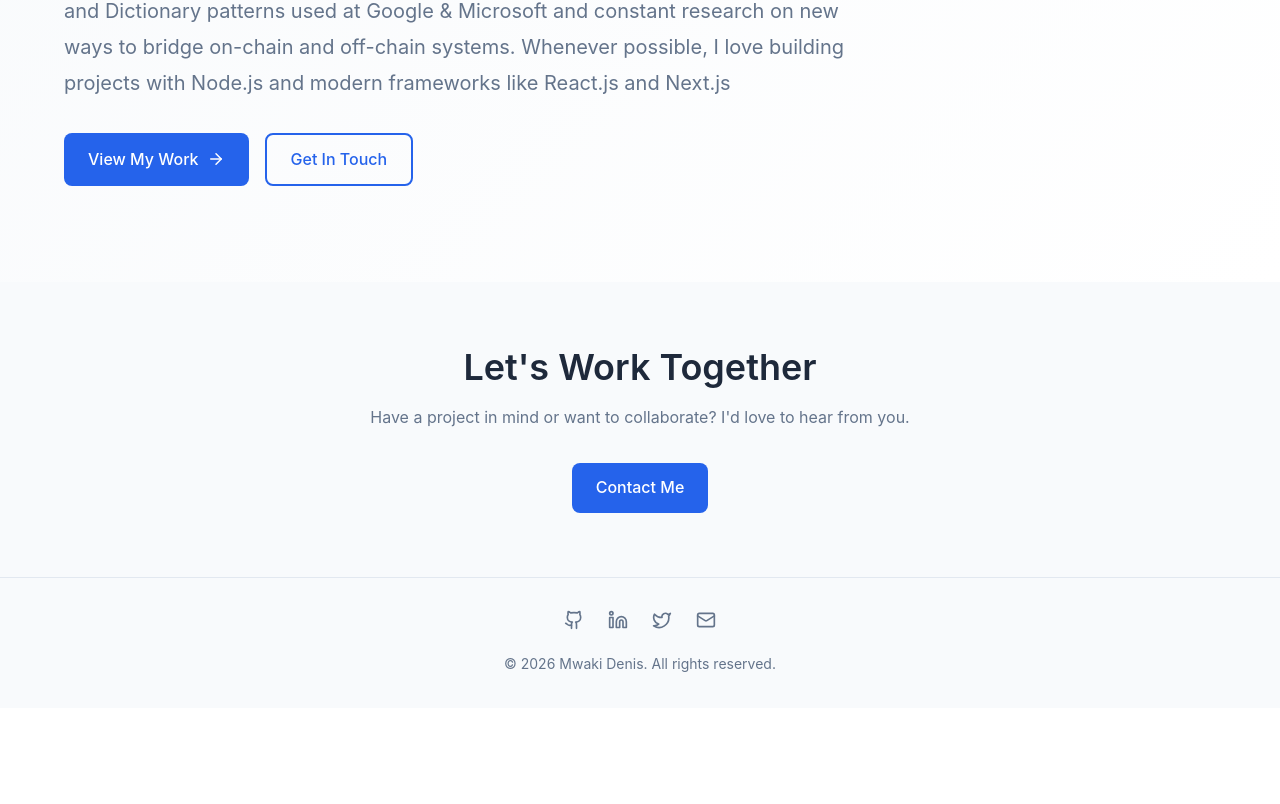
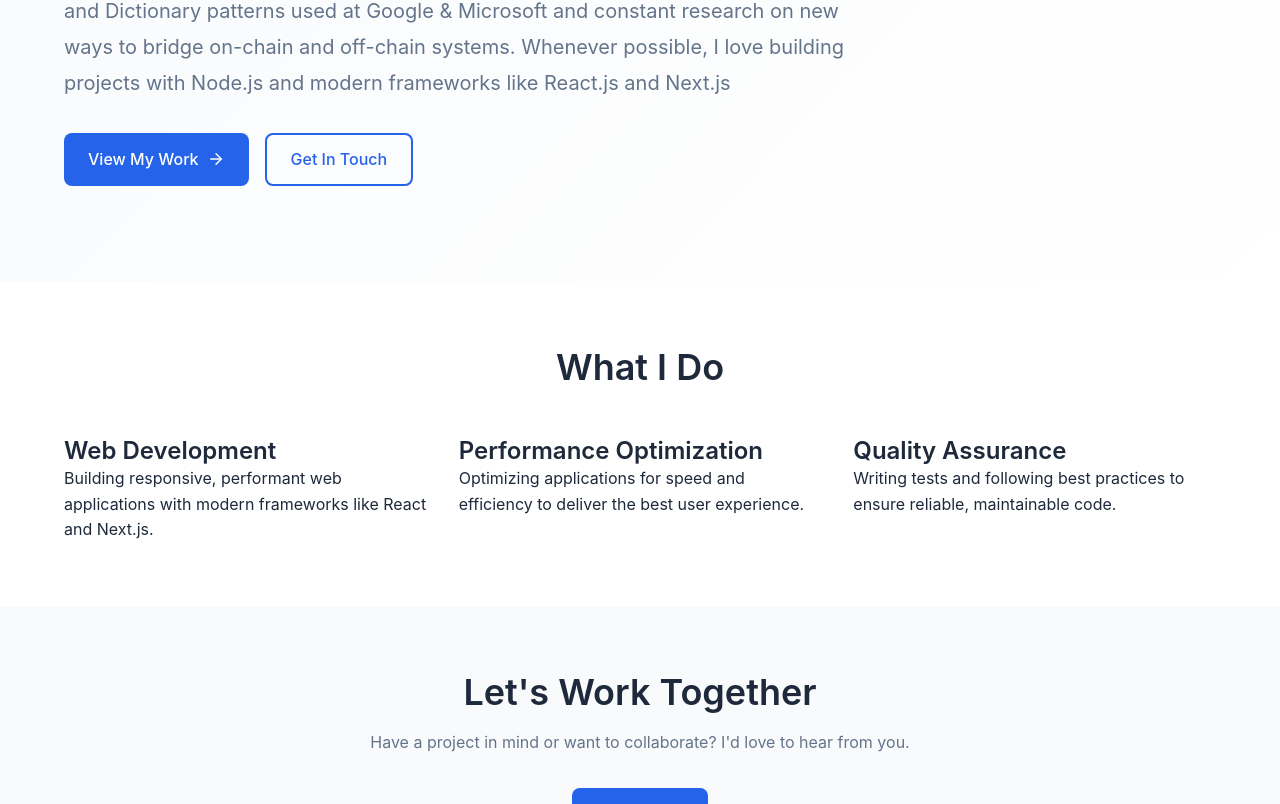
Before and after one commit to mwakidenis/Interactive-Portfolio-2026, a React (Vite) app: page / in a window 1280 px wide. Shown: the part 430-1234 px from the top of the page. Before the commit the page ends 1138 px from the top, so only its background shows below. Built offline with nearby package versions, Linux system fonts and the light colour scheme.

Commit message:
Feat: restore 'What I Do' section to Home page

```diff
--- a/src/pages/Home.tsx
+++ b/src/pages/Home.tsx
@@ -46,6 +46,31 @@ export default function Home() {
         </div>
       </section>
 
+      {/* What I Do Section */}
+      <section>
+        <div className="container">
+          <h2 style={{ textAlign: 'center', marginBottom: '3rem' }}>What I Do</h2>
+          <div style={{
+            display: 'grid',
+            gridTemplateColumns: 'repeat(auto-fit, minmax(280px, 1fr))',
+            gap: '2rem',
+          }}>
+            <div>
+              <h3>Web Development</h3>
+              <p>Building responsive, performant web applications with modern frameworks like React and Next.js.</p>
+            </div>
+            <div>
+              <h3>Performance Optimization</h3>
+              <p>Optimizing applications for speed and efficiency to deliver the best user experience.</p>
+            </div>
+            <div>
+              <h3>Quality Assurance</h3>
+              <p>Writing tests and following best practices to ensure reliable, maintainable code.</p>
+            </div>
+          </div>
+        </div>
+      </section>
+
       {/* CTA Section */}
       <section style={{ backgroundColor: 'var(--surface)' }}>
         <div className="container" style={{ textAlign: 'center' }}>
```
